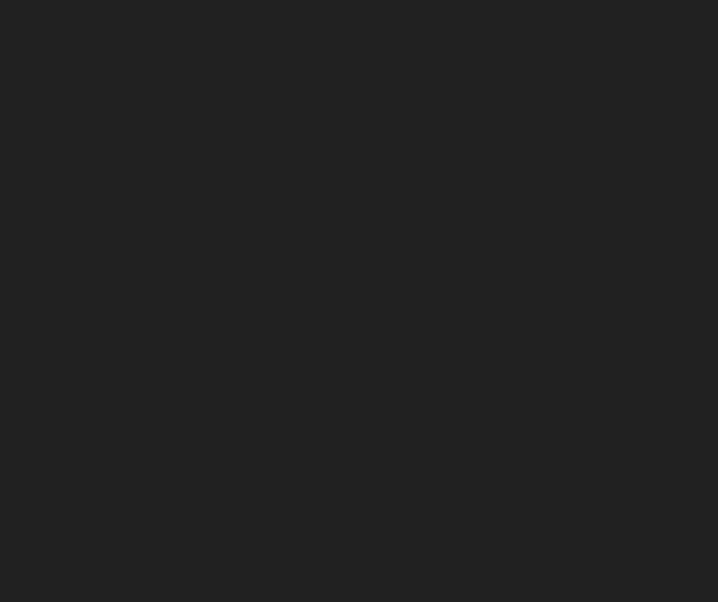
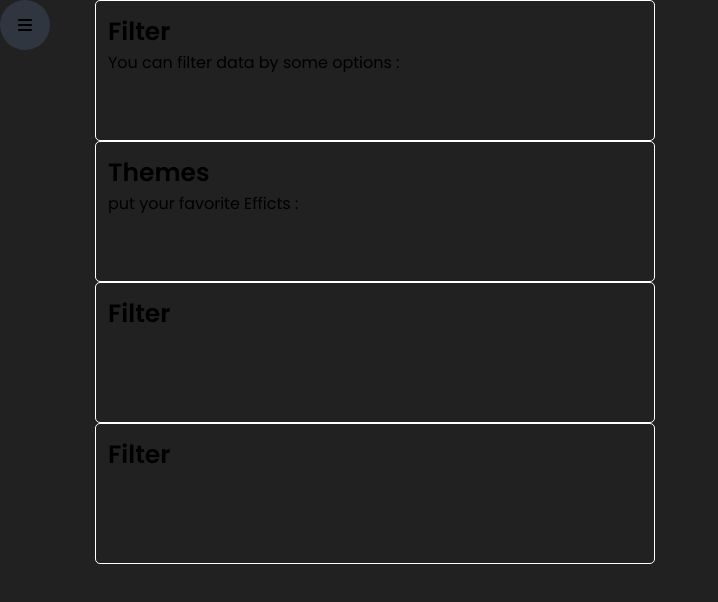
Before and after one commit to abdullahasson/ISE, a React (Vite) app: page /ISE/Setting in a window 1280 px wide. Before the commit this address had no page. Shown: the top 602 px of the page, without its empty margins (0-718 px from the left). Built offline with nearby package versions, Linux system fonts and the light colour scheme; a web font is replaced by a local one.

Commit message:
add settings page

```diff
--- a/src/App.jsx
+++ b/src/App.jsx
@@ -1,11 +1,13 @@
 import {BrowserRouter as Router , Routes , Route} from "react-router-dom"
 import Container from "./components/container"
+import SettingsPage from "./components/settingsPage";
 
 function App() {
     return (
         <Router>
             <Routes>
                 <Route path="/ISE/" element={<Container /> } />
+                <Route path="/ISE/Setting" element={<SettingsPage /> } />
             </Routes>
         </Router>
     )
--- a/src/components/controlpanle.jsx
+++ b/src/components/controlpanle.jsx
@@ -1,6 +1,5 @@
 import { useEffect, useState } from "react";
 import "../panle.css"
-import data from "./imagedata";
 import Btnload from "./btnload";
 import axios from 'axios';
 import { FontAwesomeIcon } from "@fortawesome/react-fontawesome";
@@ -22,7 +21,7 @@ export default function Control(Props) {
             // show loader while the image complete
             setwaitImag(true)
             try {
-                const response = await axios.get(data[0], {
+                const response = await axios.get(Props.photoup , {
                     responseType: 'blob',
                 });
 
@@ -37,9 +36,8 @@ export default function Control(Props) {
             // disapperar the loader when the image complete
             setwaitImag(false)
 
-
             setTimeout(() => {
-                setSaturate(1)
+                setSaturate(1.1)
             }, 100);
         }
 
@@ -104,6 +102,7 @@ export default function Control(Props) {
 
 
     document.body.style.overflow = "hidden"
+
     return (
         <div className="panle flex p-2 justify-center items-center mt-auto" style={{ width: Fullw ? "100%" : "auto", height: Fullw ? "100%" : "auto" }}>
             <div className="closeb absolute left-0 top-0 flex justify-start items-center">
--- a/src/components/imagedata.jsx
+++ /dev/null
@@ -1,3 +0,0 @@
-const data = []
-
-export default data
--- a/src/components/img.jsx
+++ b/src/components/img.jsx
@@ -1,14 +1,14 @@
-import data from "./imagedata";
-
 function Img(Props) {
     return (
-        <img  src={Props.sss} id={Props.idA} alt="" className="image" onClick={
-            () => {
-                Props.sh(true)
-                data.shift()
-                data.push(Props.sss)
-            }
-        }/>
+        <div className="blur-load">
+            <img  src={Props.thumb} id={Props.idA} alt="" className="image" onClick={
+                () => {
+                    Props.sh(true)
+                    Props.imageUrl("")
+                    Props.imageUrl(Props.thumb)
+                }
+            }/>
+        </div>
     )
 }
 
--- /dev/null
+++ b/src/components/setting.jsx
@@ -0,0 +1,22 @@
+import { FontAwesomeIcon } from "@fortawesome/react-fontawesome";
+import { faGear , faBars } from '@fortawesome/free-solid-svg-icons';
+import { Link } from "react-router-dom"
+
+
+function Setting(Props) {
+    return (
+        <div className="setting fixed bottom-10 right-10">
+            <Link to={Props.go}>
+                <div className="icon text-white">
+                    {
+                        Props.iconp == "home" ?
+                        <FontAwesomeIcon icon={faGear} style={{"--fa-primary-color": "#ffffff", "--fa-secondary-color": "#ffffff",}} />
+                        : <FontAwesomeIcon icon={faBars} />
+                    }
+                </div>
+            </Link>
+        </div>
+    )
+}
+
+export default Setting;
--- /dev/null
+++ b/src/components/settingsPage.jsx
@@ -0,0 +1,32 @@
+import Setting from "./setting";
+
+function SettingsPage() {
+    return (
+        <>
+            <Setting go="/ISE/" iconp="settingpage"/>
+            <div className="container respo-c h-screen content-between p-12 text-white flex justify-between flex-wrap">
+                <div className="boxS">
+                    <h1>Filter</h1>
+                    <p>You can filter data by some options :</p>
+
+                </div>
+
+                <div className="boxS">
+                    <h1>Themes</h1>
+                    <p>put your favorite Efficts :</p>
+
+                </div>
+                <div className="boxS">
+                    <h1>Filter</h1>
+
+                </div>
+                <div className="boxS">
+                    <h1>Filter</h1>
+
+                </div>
+            </div>
+        </>
+    )
+}
+
+export default SettingsPage;
--- a/src/index.css
+++ b/src/index.css
@@ -13,11 +13,19 @@ body {
   background: #212121;
 }
 
+@media (max-width:400px) {
+  body {
+    background-color: #2AF598;
+    overflow-x: hidden;
+  }
+}
+
 #root {
   display: flex;
   justify-content: center;
   margin: 0 auto;
 }
+
 
 ::-webkit-scrollbar {
   width: 20px;
@@ -26,7 +34,6 @@ body {
 ::-webkit-scrollbar-track {
   background-color: #353535;
   box-shadow: 0 0 10px #ddd inset;
-  /* display: "none" */
 }
 
 ::-webkit-scrollbar-thumb {
@@ -50,6 +57,11 @@ body {
   margin-right: auto;
 }
 /* Small */
+@media (max-width: 360px) {
+  .container {
+    width: 100%;
+  }
+}
 @media (min-width: 768px) {
   .container {
     width: 750px;
@@ -88,6 +100,12 @@ body {
   position: relative;
 }
 
+@media (max-width: 360px) {
+  .searchBox {
+    margin-top: 25px;
+  }
+}
+
 .searchButton {
   color: white;
   position: absolute;
@@ -100,14 +118,14 @@ body {
   display: inline-block;
   transition: all 300ms cubic-bezier(.23, 1, 0.32, 1);
 }
-/*hover effect*/
+/*hover effect ###############################################################################################################*/
 .searchButton:hover  {
   color: #fff;
   background-color: #1A1A1A;
   box-shadow: rgba(0, 0, 0, 0.5) 0 10px 20px;
   transform: translateY(-3px);
 }
-/*button pressing effect*/
+/*button pressing effect ###############################################################################################################*/
 .searchButton:active {
   box-shadow: none;
   transform: translateY(0);
@@ -122,7 +140,7 @@ body {
   padding: 24px 46px 24px 26px;
 }
 
-/* massege when you dont have internet */
+/* massege when you dont have internet ###############################################################################################################*/
 .card {
   width: 190px;
   height: 254px;
@@ -132,7 +150,6 @@ body {
   top: 50%;
   transform:translate(-50% , -50%);
   cursor: pointer;
-
 }
 
 .card-inner {
@@ -148,8 +165,15 @@ body {
   color: white;
 }
 
+@media (max-width: 360px) {
+  .card {
+    width: 100%;
+    height: 100%;
+  }
+}
 
-/* image */
+
+/* image ###############################################################################################################*/
 .image {
   background: rgba(255,255,255,.05);
   box-shadow: 0 0 10px rgba(0,0,0,0.25);
@@ -167,7 +191,7 @@ body {
   border: 1px solid #ffffff
 }
 
-/* content of photo */
+/* content of photo ###############################################################################################################*/
 
 .content {
   padding-bottom: 20px;
@@ -181,11 +205,17 @@ body {
 @media (max-width: 767px) {
   .content {
     grid-template-columns: repeat(1 ,minmax(0,1fr));
+    gap: 0;
   }
 }
 
+@media (max-width: 360px) {
+  .content > div > div {
+    margin-bottom: 20px;
+  }
+}
 
-/* Loader when you click on searsh button */
+/* Loader when you click on searsh button ###############################################################################################################*/
 #wifi-loader {
   --background: #62abff;
   --front-color: #4f29f0;
@@ -379,3 +409,77 @@ body {
     clip-path: inset(0 0 0 100%);
   }
 }
+
+
+
+
+
+/* Setting page @@@@@@@@@@@@@@@@@@@@@@@@@@@@ */
+.setting .icon {
+  width: 50px;
+  height: 50px;
+  cursor: pointer;
+  display: flex;
+  align-items: center;
+  justify-content: center;
+  background-color: #2f3640;
+  border-radius: 50%;
+  -webkit-border-radius: 50%;
+  -moz-border-radius: 50%;
+  -ms-border-radius: 50%;
+  -o-border-radius: 50%;
+  transition: 0.5s;
+  -webkit-transition: 0.5s;
+  -moz-transition: 0.5s;
+  -ms-transition: 0.5s;
+  -o-transition: 0.5s;
+}
+
+.setting .icon:hover {
+  transform: rotate(90deg);
+  -webkit-transform: rotate(90deg);
+  -moz-transform: rotate(90deg);
+  -ms-transform: rotate(90deg);
+  -o-transform: rotate(90deg);
+}
+
+.container .boxS {
+  width: calc(50% - 10px);
+  height: calc(50% - 10px);
+  border: 1px solid white;
+  border-radius: 5px;
+  -webkit-border-radius: 5px;
+  -moz-border-radius: 5px;
+  -ms-border-radius: 5px;
+  -o-border-radius: 5px;
+  padding: 12px;
+}
+
+.container .boxS h1 {
+  font-size: 25px;
+  font-weight: 600;
+}
+
+@media (max-width: 560px) {
+  .respo-c {
+    height: calc(100vh + 200px);
+    flex-direction: column;
+    flex-wrap: nowrap;
+    align-items: center;
+    align-content: space-between;
+    padding-top: 10px;
+    padding-bottom: 10px;
+    gap: 20px;
+  }
+
+  .container .boxS {
+    height: 100%;
+  }
+}
+
+@media (max-width: 355px) {
+  .container .boxS {
+    width: 100%;
+    margin-bottom: 20px;
+  }
+}
--- a/src/panle.css
+++ b/src/panle.css
@@ -23,6 +23,13 @@
     -ms-transform: translate(-50% , -50%);
     -o-transform: translate(-50% , -50%);
     z-index: 99;
+}
+
+@media (max-width : 360px) {
+  .panle {
+    width: 100%;
+    height: 100%;
+  }
 }
 
 .panle .closeb button {
```
Also changed, not shown: src/components/container.jsx (+35 -19 lines).
